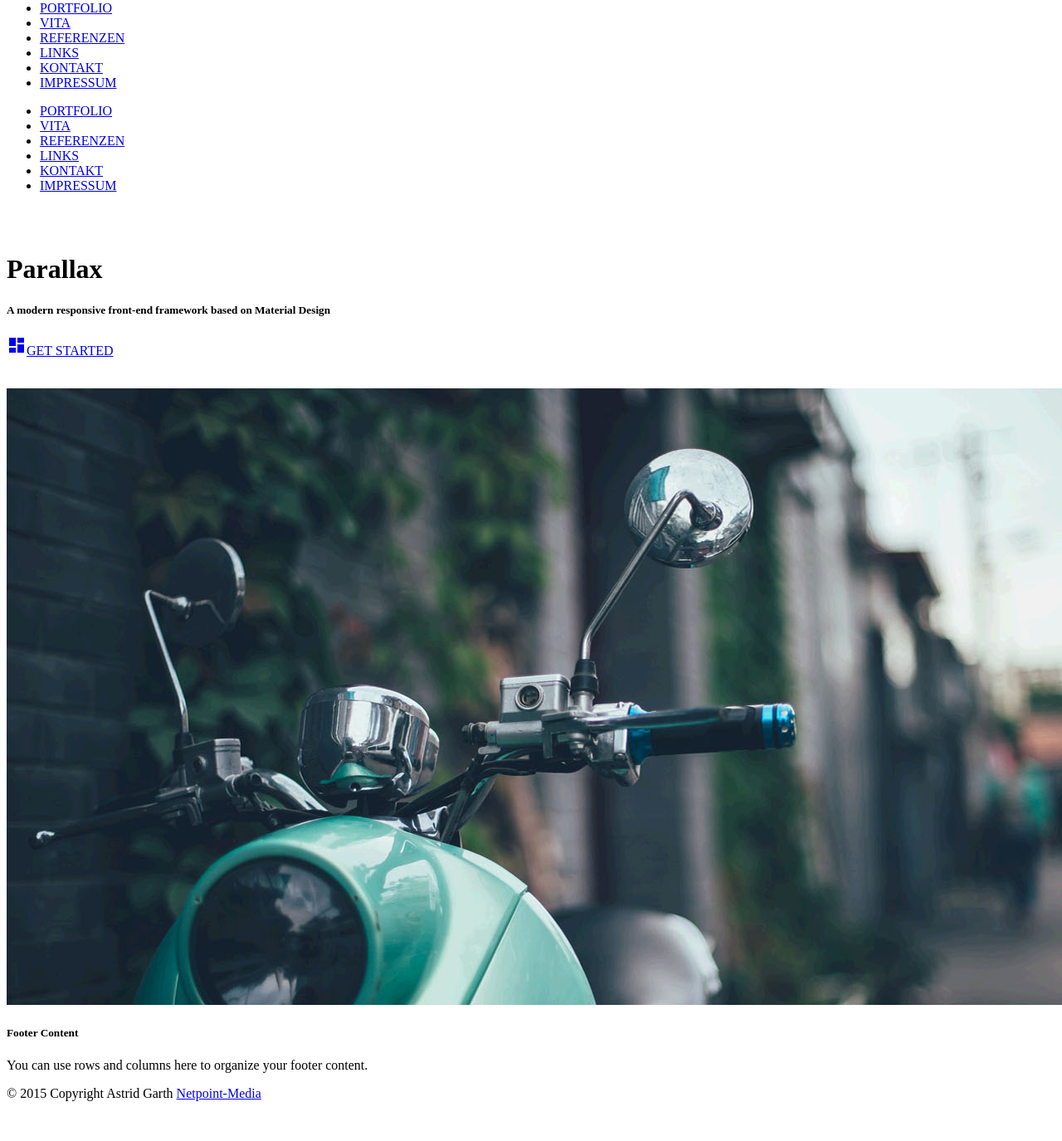
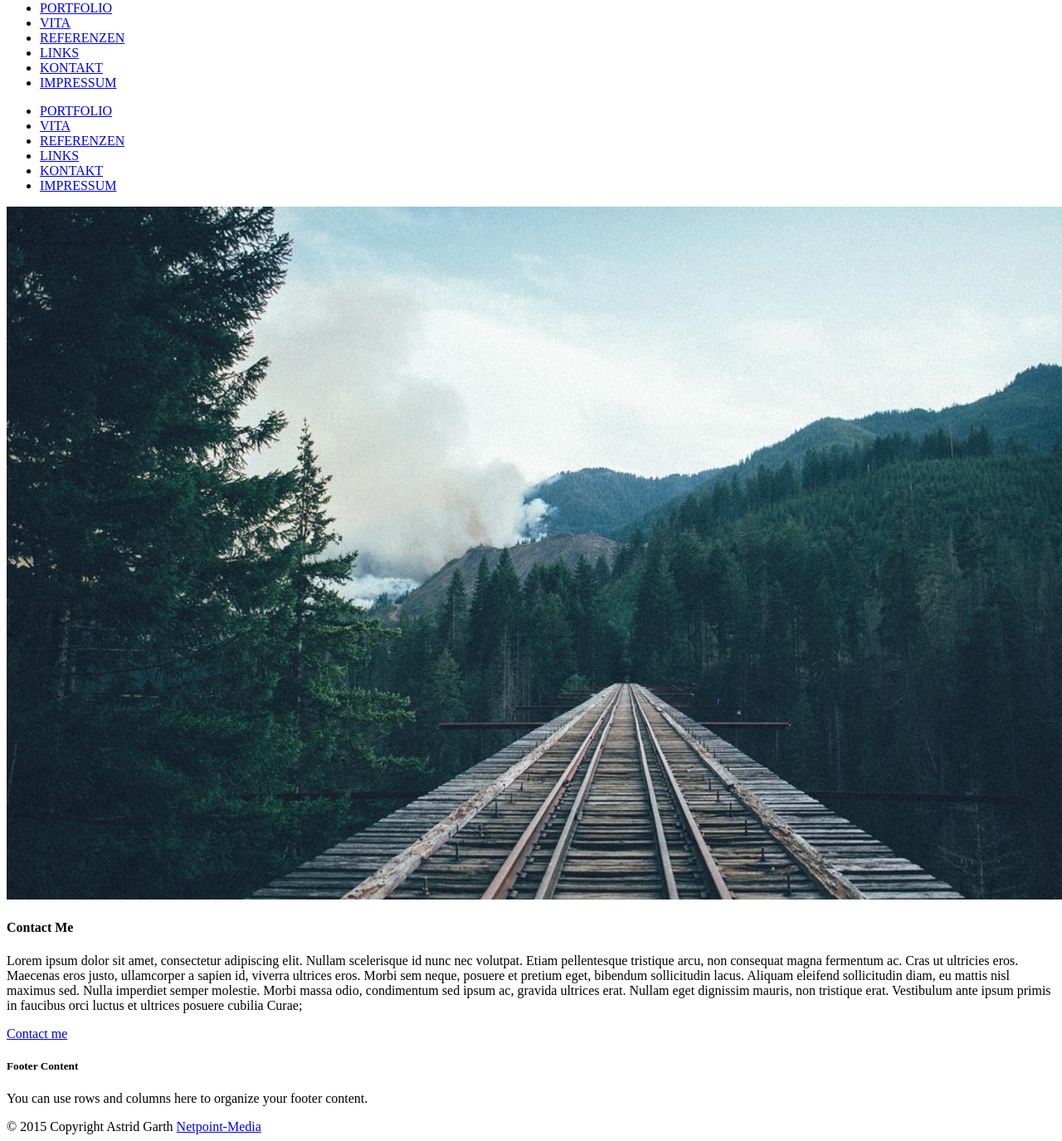
Before and after one commit to cescgie/garth, a PHP site: template views/home/paralax.php in a window 1280 px wide; the page is wider, and only the part inside the window is pictured. Shown: the part 295-1670 px from the top of that part at 83% size. Before the commit the page ends 1622 px from the top of that part, so only its background shows below. Run offline with PHP 8.4, Linux system fonts and the light colour scheme; the template is opened without the code that fills it, so the values that code supplies are empty; some libraries are stand-ins or nearby versions.

Commit message:
new paralax image for home

```diff
--- a/controllers/home.php
+++ b/controllers/home.php
@@ -12,8 +12,8 @@ class Home extends Controller {
 
       $this->_view->render('header', $data);
       $this->_view->render('home/carousel', $data);
-      //$this->_view->render('home/paralax', $data);
       $this->_view->render('home/line', $data);
+      $this->_view->render('home/paralax', $data);
       //$this->_view->render('home/paralax2', $data);
       $this->_view->render('home/footer');
    }
--- a/views/home/paralax.php
+++ b/views/home/paralax.php
@@ -1,17 +1,17 @@
 <div class="parallax-container">
-  <div class="section no-pad-bot">
-      <div class="container">
-        <br><br>
-        <h1 class="header center teal-text text-lighten-2">Parallax</h1>
+  <div class="parallax"><img src="/assets/img/background3.jpg"></div>
+</div>
+<div class="container">
+  <div class="section">
+    <div class="row">
+      <div class="col s12 center">
+        <h3><i class="mdi-content-send brown-text"></i></h3>
+        <h4>Contact Me</h4>
+        <p class="left-align light">Lorem ipsum dolor sit amet, consectetur adipiscing elit. Nullam scelerisque id nunc nec volutpat. Etiam pellentesque tristique arcu, non consequat magna fermentum ac. Cras ut ultricies eros. Maecenas eros justo, ullamcorper a sapien id, viverra ultrices eros. Morbi sem neque, posuere et pretium eget, bibendum sollicitudin lacus. Aliquam eleifend sollicitudin diam, eu mattis nisl maximus sed. Nulla imperdiet semper molestie. Morbi massa odio, condimentum sed ipsum ac, gravida ultrices erat. Nullam eget dignissim mauris, non tristique erat. Vestibulum ante ipsum primis in faucibus orci luctus et ultrices posuere cubilia Curae;</p>
         <div class="row center">
-          <h5 class="header col s12 light">A modern responsive front-end framework based on Material Design</h5>
+          <a href="<?= DIR ?>kontakt" class="waves-effect waves-light btn"><i class="mdi-content-send right"></i>Contact me</a>
         </div>
-        <div class="row center">
-          <a href="<?= DIR ?>portfolio" class="waves-effect waves-light btn"><i class="material-icons right">dashboard</i>GET STARTED</a>
-        </div>
-        <br><br>
-
       </div>
     </div>
-  <div class="parallax"><img src="/assets/img/background1.jpg"></div>
+  </div>
 </div>
```
